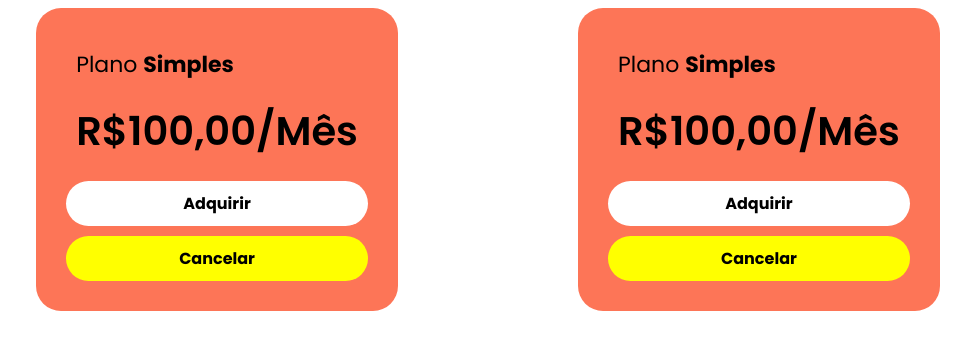
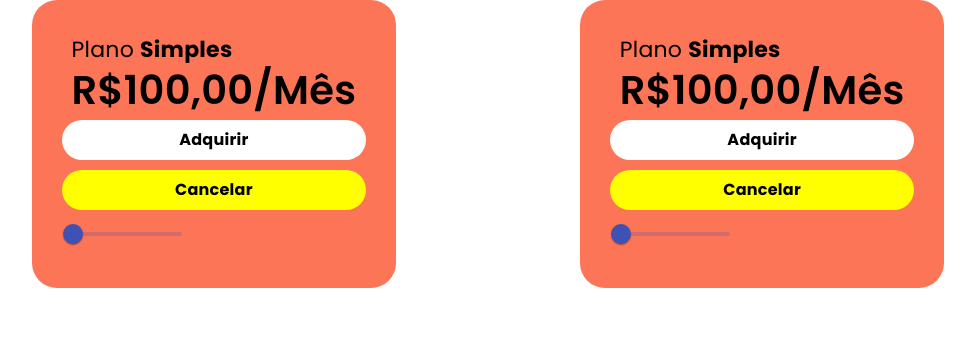
Before and after one commit to Eduardo-XavierPaula/projeto-components, an Angular app: page / in a window 1280 px wide. Shown: the top 350 px of the page, without its empty margins (152-1127 px from the left). Built offline with nearby package versions, Linux system fonts and the light colour scheme.

Commit message:
✨ New feature: estudando angular materials, by Eduardo Xavier

```diff
--- a/angular.json
+++ b/angular.json
@@ -37,6 +37,7 @@
               "src/assets"
             ],
             "styles": [
+              "@angular/material/prebuilt-themes/indigo-pink.css",
               "src/styles.scss"
             ],
             "scripts": [],
@@ -102,6 +103,7 @@
               "src/assets"
             ],
             "styles": [
+              "@angular/material/prebuilt-themes/indigo-pink.css",
               "src/styles.scss"
             ],
             "scripts": []
--- a/package.json
+++ b/package.json
@@ -11,10 +11,12 @@
   "private": true,
   "dependencies": {
     "@angular/animations": "^17.3.0",
+    "@angular/cdk": "^17.3.3",
     "@angular/common": "^17.3.0",
     "@angular/compiler": "^17.3.0",
     "@angular/core": "^17.3.0",
     "@angular/forms": "^17.3.0",
+    "@angular/material": "^17.3.3",
     "@angular/platform-browser": "^17.3.0",
     "@angular/platform-browser-dynamic": "^17.3.0",
     "@angular/router": "^17.3.0",
--- a/src/app/app.module.ts
+++ b/src/app/app.module.ts
@@ -5,6 +5,7 @@
 import { AppComponent } from './app.component';
 import { CardsModule } from './cards/cards.module';
 import { CardButtonCancelComponent } from './card-button-cancel/card-button-cancel.component';
+import { provideAnimationsAsync } from '@angular/platform-browser/animations/async';
 
 
 
@@ -17,7 +18,9 @@
     AppRoutingModule,
     CardsModule
   ],
-  providers: [],
+  providers: [
+    provideAnimationsAsync()
+  ],
   bootstrap: [AppComponent]
 })
 export class AppModule { }
--- a/src/app/card/card.component.html
+++ b/src/app/card/card.component.html
@@ -5,4 +5,8 @@
   <div class="card__price card__item">R${{ plano.infos.preco }},00/Mês</div>
   <app-cards-button></app-cards-button>
   <app-card-button-cancel></app-card-button-cancel>
+
+  <mat-slider min="1" max="5" step="0.5" value="1.5">
+    <input matSliderThumb />
+  </mat-slider>
 </div>
--- a/src/index.html
+++ b/src/index.html
@@ -6,8 +6,10 @@
   <base href="/">
   <meta name="viewport" content="width=device-width, initial-scale=1">
   <link rel="icon" type="image/x-icon" href="favicon.ico">
+  <link href="https://fonts.googleapis.com/css2?family=Roboto:wght@300;400;500&display=swap" rel="stylesheet">
+  <link href="https://fonts.googleapis.com/icon?family=Material+Icons" rel="stylesheet">
 </head>
-<body>
+<body class="mat-typography">
   <app-root></app-root>
 </body>
 </html>
--- a/src/styles.scss
+++ b/src/styles.scss
@@ -1,2 +1,5 @@
 /* You can add global styles to this file, and also import other style files */
 @import "./styles/global-overrides";
+
+html, body { height: 100%; }
+body { margin: 0; font-family: Roboto, "Helvetica Neue", sans-serif; }
--- a/src/styles/_global-overrides.scss
+++ b/src/styles/_global-overrides.scss
@@ -1,3 +1,7 @@
 .card-cancel-button {
   background-color: red !important;
 }
+
+// .mdc-slider__track--active_fill {
+//   border-color: yellowgreen !important;
+// }
```
Also changed, not shown: src/app/cards/cards.module.ts (+4 -9 lines), 1 other file (tests, documents, lock files or other folders).
